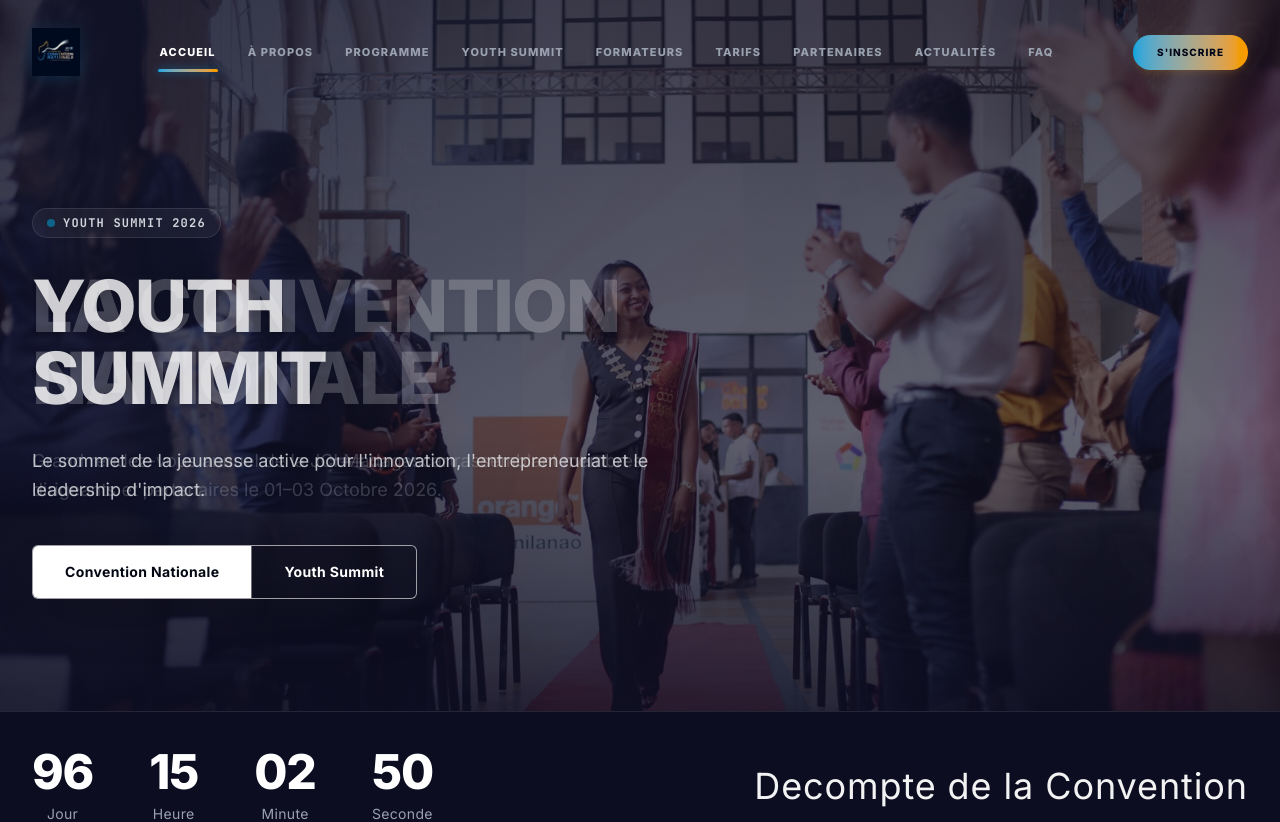
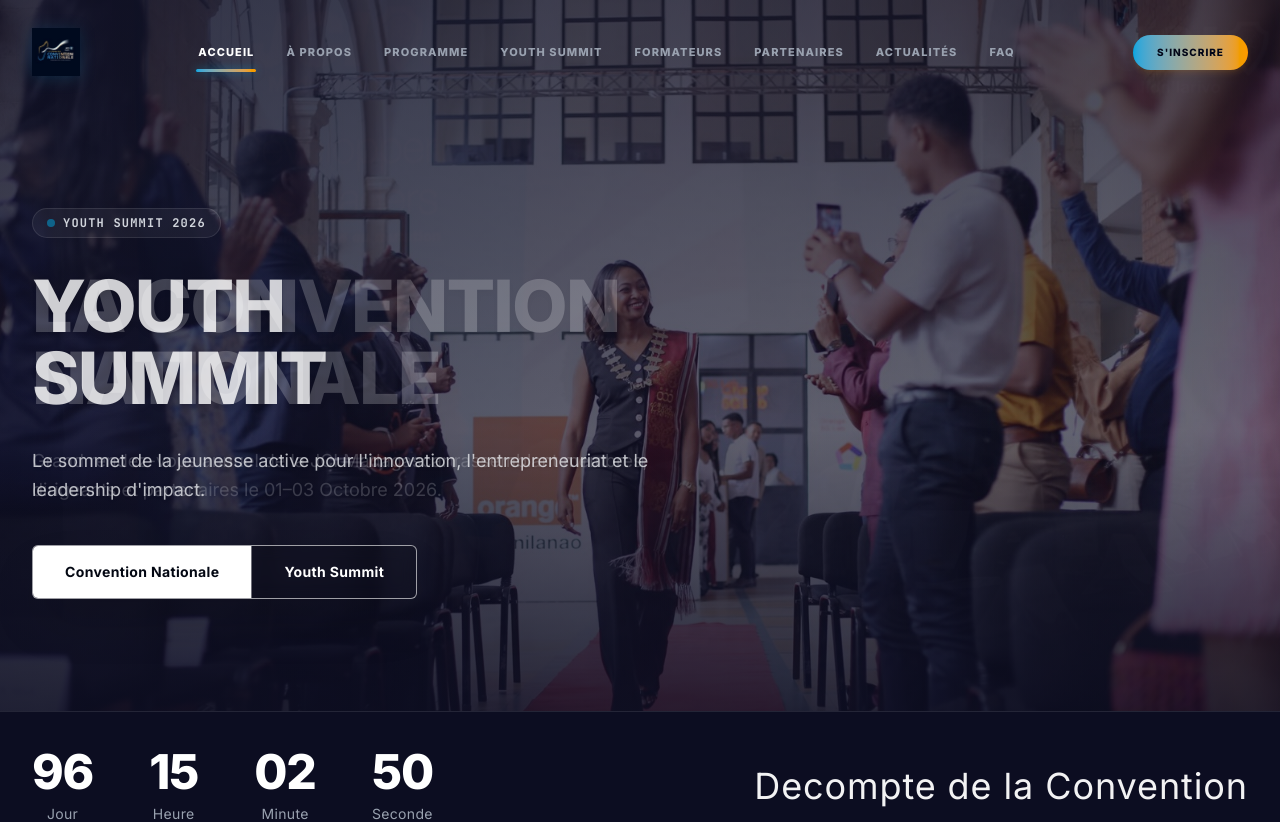
Before and after one commit to Lito24Ran/Convention_Nationale, a React (Vite) app: page / in a window 1280 px wide. Shown: the top 822 px of the page. Built offline with nearby package versions, Linux system fonts and the light colour scheme.

Commit message:
Commit : Header ...

```diff
--- a/src/components/Header.tsx
+++ b/src/components/Header.tsx
@@ -31,7 +31,7 @@ export default function Header({ onNavigate, activeSection }: HeaderProps) {
     { label: "Programme", id: "program" },
     { label: "Youth Summit", id: "youth-summit-feature" },
     { label: "Formateurs", id: "formateurs" },
-    { label: "Tarifs", id: "registration" },
+    // { label: "Tarifs", id: "registration" },
     { label: "Partenaires", id: "partners" },
     { label: "Actualités", id: "blog" },
     { label: "FAQ", id: "faq" },
```
